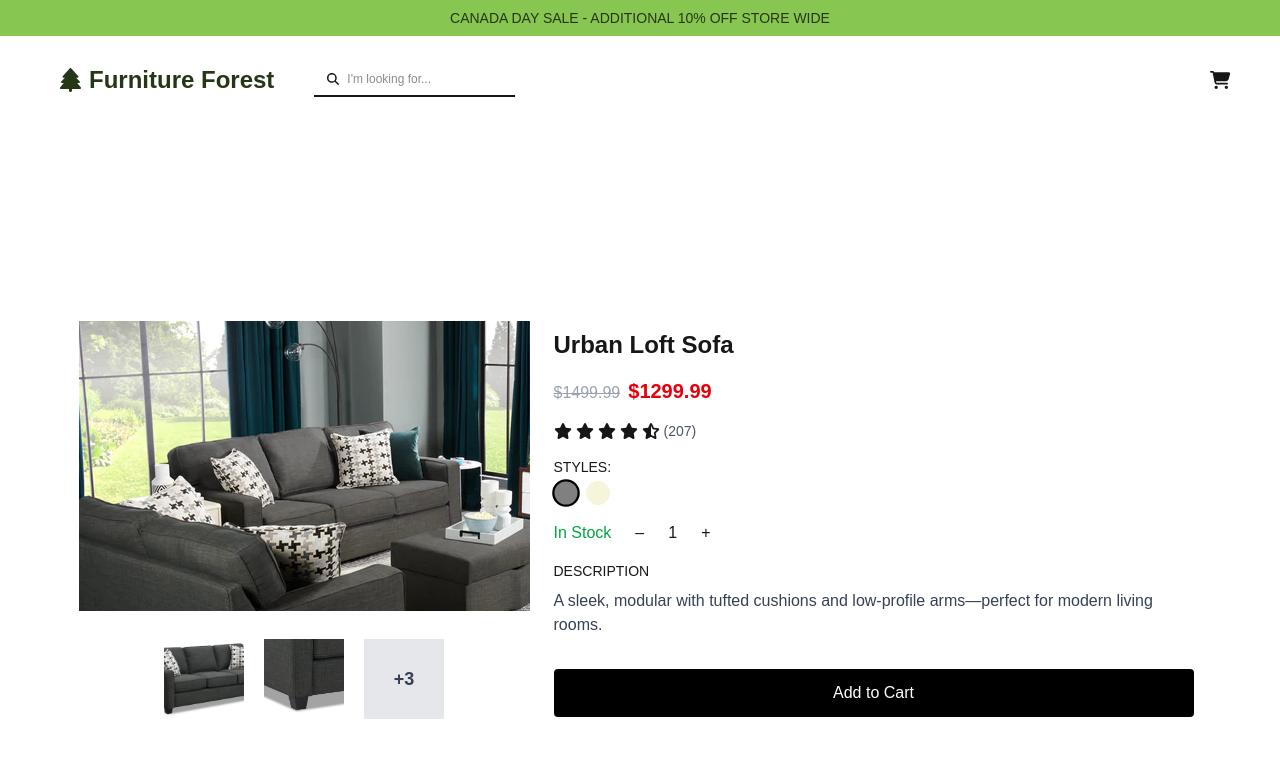
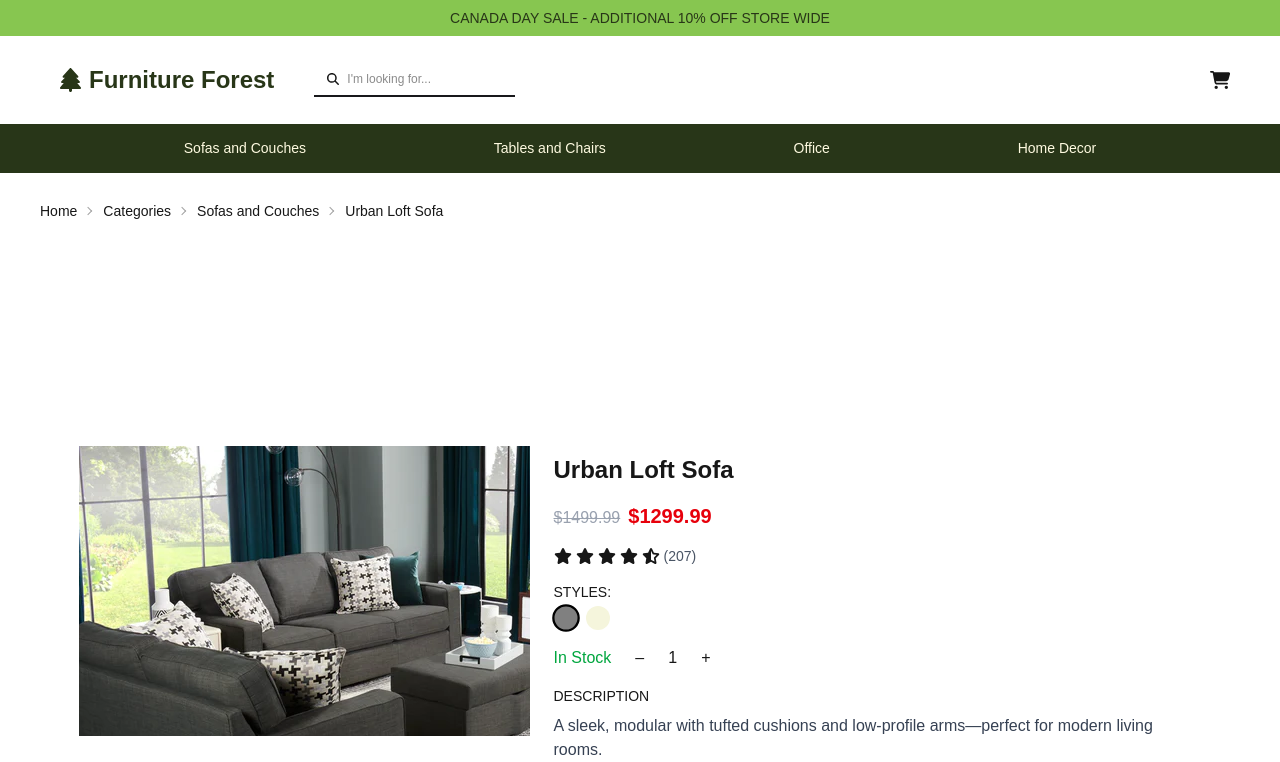
Before and after one commit to Moonfox404/SEG3125-e-commerce, a Next.js app in the folder e-commerce/: page /product/0 in a window 1280 px wide. Shown: the top 762 px of the page. Built offline with nearby package versions, Linux system fonts and the light colour scheme.

Commit message:
add nav elements to product page

```diff
--- a/e-commerce/app/product/[product_id]/page.tsx
+++ b/e-commerce/app/product/[product_id]/page.tsx
@@ -3,6 +3,7 @@ import NavBar from "../../components/NavBar";
 import ProductDetails from "../../components/ProductDetails";
 import ProductImages from "../../components/ProductImages";
 import Footer from "@/app/components/Footer";
+import Link from "next/link";
 
 export default async function Product({
   params,
@@ -14,7 +15,15 @@ export default async function Product({
   const currentProduct = MockProducts[product_id];
   return (
     <div>
-      <NavBar />
+      <NavBar withCategories />
+      <div className="mx-5 md:mx-10 my-5 breadcrumbs text-sm">
+        <ul>
+          <li><Link href="/">Home</Link></li>
+          <li><Link href="/#categories">Categories</Link></li>
+          <li><Link href={`/browse/${currentProduct.category}`}>{currentProduct.category}</Link></li>
+          <li>{currentProduct.name}</li>
+        </ul>
+      </div>
       <div className="w-full h-screen flex items-center justify-center">
         {currentProduct ? (
           <div className="flex max-sm:flex-col">
```
